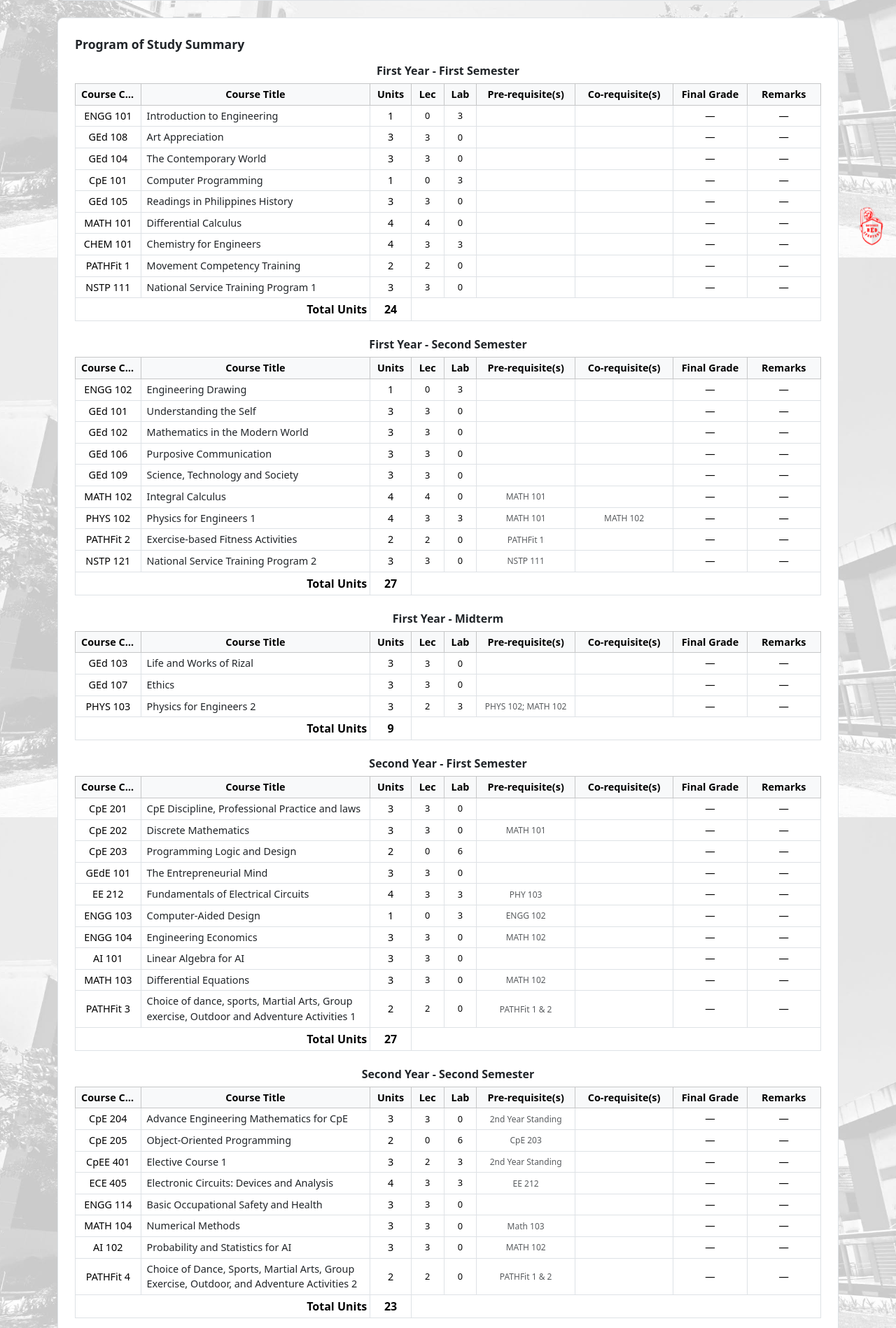
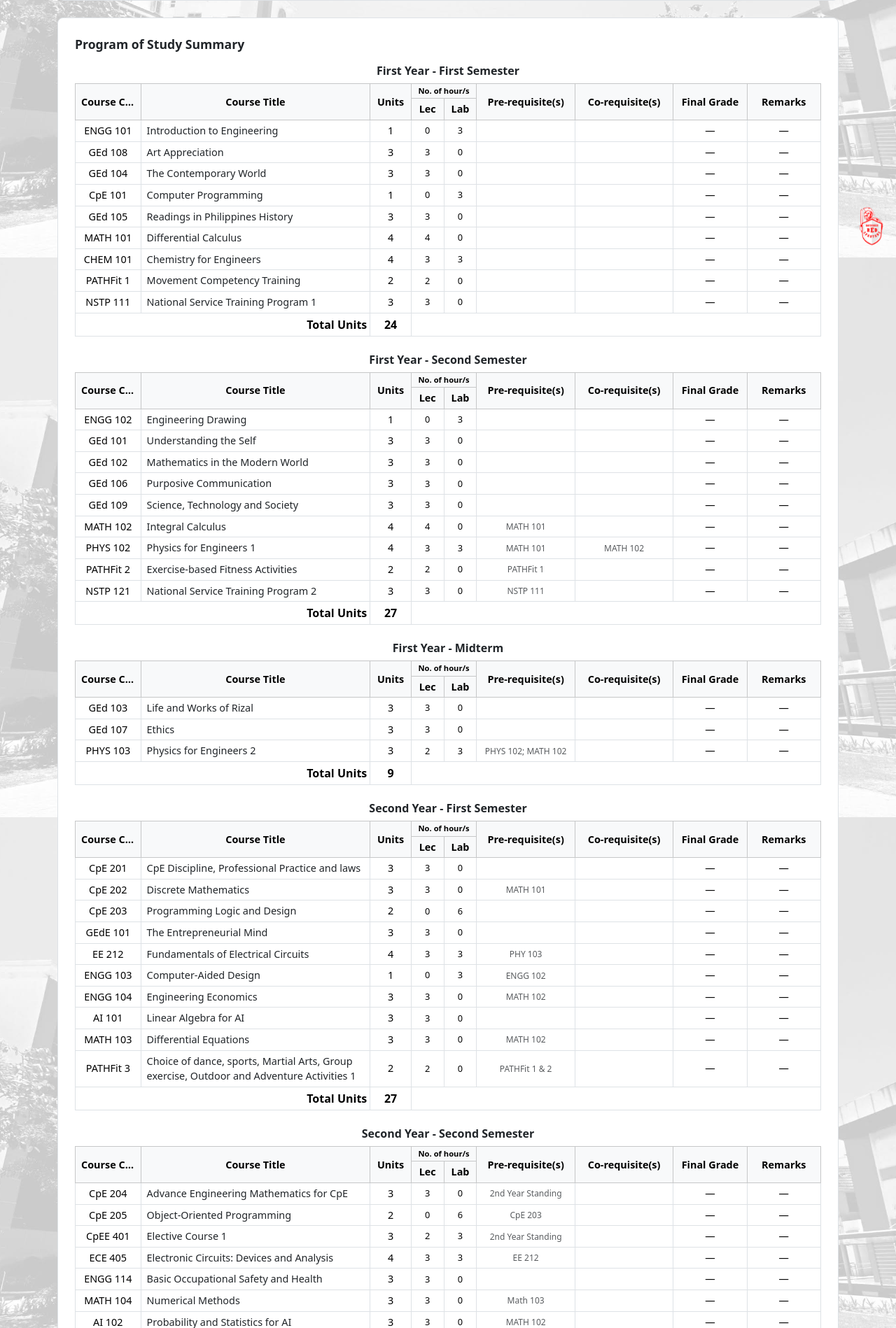
Before and after one commit to reeche679/Thesis, a Django app: template templates/pos/preview_pos.html in a window 1280 px wide. Shown: the part 432-2330 px from the top of the page at 70% size. Run offline with Django 5.2, Linux system fonts and the light colour scheme; the template is opened without the code that fills it, so the values that code supplies are empty.

Commit message:
Updated the tables & pdf with No. of hours format

```diff
--- a/templates/pos/preview_pos.html
+++ b/templates/pos/preview_pos.html
@@ -24,6 +24,14 @@
         vertical-align: middle;
         font-size: 0.9rem !important;
         color: #212529 !important;
+    }
+
+    /* "No. of hour/s" - small so it fits above Lec and Lab only */
+    .table thead th.hours-header {
+        font-size: 0.7rem;
+        font-weight: 700;
+        line-height: 1.1;
+        white-space: nowrap;
     }
 
     /* Column headers - slightly smaller so Pre-requisite(s) fits on one line (like Generate POS) */
@@ -198,15 +206,18 @@
             <table class="table table-sm align-middle table-bordered mb-0">
                 <thead class="table-light">
                     <tr class="text-center">
-                        <th style="width: 8%;">Course Code</th>
-                        <th style="width: 28%;">Course Title</th>
-                        <th style="width: 5%;">Units</th>
+                        <th rowspan="2" style="width: 8%;">Course Code</th>
+                        <th rowspan="2" style="width: 28%;">Course Title</th>
+                        <th rowspan="2" style="width: 5%;">Units</th>
+                        <th colspan="2" class="hours-header" style="width: 8%;">No. of hour/s</th>
+                        <th rowspan="2" style="width: 12%;">Pre-requisite(s)</th>
+                        <th rowspan="2" style="width: 12%;">Co-requisite(s)</th>
+                        <th rowspan="2" style="width: 9%;">Final Grade</th>
+                        <th rowspan="2" style="width: 9%;">Remarks</th>
+                    </tr>
+                    <tr class="text-center">
                         <th style="width: 4%;">Lec</th>
                         <th style="width: 4%;">Lab</th>
-                        <th style="width: 12%;">Pre-requisite(s)</th>
-                        <th style="width: 12%;">Co-requisite(s)</th>
-                        <th style="width: 9%;">Final Grade</th>
-                        <th style="width: 9%;">Remarks</th>
                     </tr>
                 </thead>
                 <tbody>
@@ -328,15 +339,18 @@
             <table class="table table-sm align-middle table-bordered mb-0">
                 <thead class="table-light">
                     <tr class="text-center">
-                        <th style="width: 8%;">Course Code</th>
-                        <th style="width: 28%;">Course Title</th>
-                        <th style="width: 5%;">Units</th>
+                        <th rowspan="2" style="width: 8%;">Course Code</th>
+                        <th rowspan="2" style="width: 28%;">Course Title</th>
+                        <th rowspan="2" style="width: 5%;">Units</th>
+                        <th colspan="2" class="hours-header" style="width: 8%;">No. of hour/s</th>
+                        <th rowspan="2" style="width: 12%;">Pre-requisite(s)</th>
+                        <th rowspan="2" style="width: 12%;">Co-requisite(s)</th>
+                        <th rowspan="2" style="width: 9%;">Final Grade</th>
+                        <th rowspan="2" style="width: 9%;">Remarks</th>
+                    </tr>
+                    <tr class="text-center">
                         <th style="width: 4%;">Lec</th>
                         <th style="width: 4%;">Lab</th>
-                        <th style="width: 12%;">Pre-requisite(s)</th>
-                        <th style="width: 12%;">Co-requisite(s)</th>
-                        <th style="width: 9%;">Final Grade</th>
-                        <th style="width: 9%;">Remarks</th>
                     </tr>
                 </thead>
                 <tbody>
@@ -458,15 +472,18 @@
             <table class="table table-sm align-middle table-bordered mb-0">
                 <thead class="table-light">
                     <tr class="text-center">
-                        <th style="width: 8%;">Course Code</th>
-                        <th style="width: 28%;">Course Title</th>
-                        <th style="width: 5%;">Units</th>
+                        <th rowspan="2" style="width: 8%;">Course Code</th>
+                        <th rowspan="2" style="width: 28%;">Course Title</th>
+                        <th rowspan="2" style="width: 5%;">Units</th>
+                        <th colspan="2" class="hours-header" style="width: 8%;">No. of hour/s</th>
+                        <th rowspan="2" style="width: 12%;">Pre-requisite(s)</th>
+                        <th rowspan="2" style="width: 12%;">Co-requisite(s)</th>
+                        <th rowspan="2" style="width: 9%;">Final Grade</th>
+                        <th rowspan="2" style="width: 9%;">Remarks</th>
+                    </tr>
+                    <tr class="text-center">
                         <th style="width: 4%;">Lec</th>
                         <th style="width: 4%;">Lab</th>
-                        <th style="width: 12%;">Pre-requisite(s)</th>
-                        <th style="width: 12%;">Co-requisite(s)</th>
-                        <th style="width: 9%;">Final Grade</th>
-                        <th style="width: 9%;">Remarks</th>
                     </tr>
                 </thead>
                 <tbody>
@@ -522,15 +539,18 @@
             <table class="table table-sm align-middle table-bordered mb-0">
                 <thead class="table-light">
                     <tr class="text-center">
-                        <th style="width: 8%;">Course Code</th>
-                        <th style="width: 28%;">Course Title</th>
-                        <th style="width: 5%;">Units</th>
+                        <th rowspan="2" style="width: 8%;">Course Code</th>
+                        <th rowspan="2" style="width: 28%;">Course Title</th>
+                        <th rowspan="2" style="width: 5%;">Units</th>
+                        <th colspan="2" class="hours-header" style="width: 8%;">No. of hour/s</th>
+                        <th rowspan="2" style="width: 12%;">Pre-requisite(s)</th>
+                        <th rowspan="2" style="width: 12%;">Co-requisite(s)</th>
+                        <th rowspan="2" style="width: 9%;">Final Grade</th>
+                        <th rowspan="2" style="width: 9%;">Remarks</th>
+                    </tr>
+                    <tr class="text-center">
                         <th style="width: 4%;">Lec</th>
                         <th style="width: 4%;">Lab</th>
-                        <th style="width: 12%;">Pre-requisite(s)</th>
-                        <th style="width: 12%;">Co-requisite(s)</th>
-                        <th style="width: 9%;">Final Grade</th>
-                        <th style="width: 9%;">Remarks</th>
                     </tr>
                 </thead>
                 <tbody>
@@ -663,15 +683,18 @@
             <table class="table table-sm align-middle table-bordered mb-0">
                 <thead class="table-light">
                     <tr class="text-center">
-                        <th style="width: 8%;">Course Code</th>
-                        <th style="width: 28%;">Course Title</th>
-                        <th style="width: 5%;">Units</th>
+                        <th rowspan="2" style="width: 8%;">Course Code</th>
+                        <th rowspan="2" style="width: 28%;">Course Title</th>
+                        <th rowspan="2" style="width: 5%;">Units</th>
+                        <th colspan="2" class="hours-header" style="width: 8%;">No. of hour/s</th>
+                        <th rowspan="2" style="width: 12%;">Pre-requisite(s)</th>
+                        <th rowspan="2" style="width: 12%;">Co-requisite(s)</th>
+                        <th rowspan="2" style="width: 9%;">Final Grade</th>
+                        <th rowspan="2" style="width: 9%;">Remarks</th>
+                    </tr>
+                    <tr class="text-center">
                         <th style="width: 4%;">Lec</th>
                         <th style="width: 4%;">Lab</th>
-                        <th style="width: 12%;">Pre-requisite(s)</th>
-                        <th style="width: 12%;">Co-requisite(s)</th>
-                        <th style="width: 9%;">Final Grade</th>
-                        <th style="width: 9%;">Remarks</th>
                     </tr>
                 </thead>
                 <tbody>
@@ -782,15 +805,18 @@
             <table class="table table-sm align-middle table-bordered mb-0">
                 <thead class="table-light">
                     <tr class="text-center">
-                        <th style="width: 8%;">Course Code</th>
-                        <th style="width: 28%;">Course Title</th>
-                        <th style="width: 5%;">Units</th>
+                        <th rowspan="2" style="width: 8%;">Course Code</th>
+                        <th rowspan="2" style="width: 28%;">Course Title</th>
+                        <th rowspan="2" style="width: 5%;">Units</th>
+                        <th colspan="2" class="hours-header" style="width: 8%;">No. of hour/s</th>
+                        <th rowspan="2" style="width: 12%;">Pre-requisite(s)</th>
+                        <th rowspan="2" style="width: 12%;">Co-requisite(s)</th>
+                        <th rowspan="2" style="width: 9%;">Final Grade</th>
+                        <th rowspan="2" style="width: 9%;">Remarks</th>
+                    </tr>
+                    <tr class="text-center">
                         <th style="width: 4%;">Lec</th>
                         <th style="width: 4%;">Lab</th>
-                        <th style="width: 12%;">Pre-requisite(s)</th>
-                        <th style="width: 12%;">Co-requisite(s)</th>
-                        <th style="width: 9%;">Final Grade</th>
-                        <th style="width: 9%;">Remarks</th>
                     </tr>
                 </thead>
                 <tbody>
@@ -890,15 +916,18 @@
             <table class="table table-sm align-middle table-bordered mb-0">
                 <thead class="table-light">
                     <tr class="text-center">
-                        <th style="width: 8%;">Course Code</th>
-                        <th style="width: 28%;">Course Title</th>
-                        <th style="width: 5%;">Units</th>
+                        <th rowspan="2" style="width: 8%;">Course Code</th>
+                        <th rowspan="2" style="width: 28%;">Course Title</th>
+                        <th rowspan="2" style="width: 5%;">Units</th>
+                        <th colspan="2" class="hours-header" style="width: 8%;">No. of hour/s</th>
+                        <th rowspan="2" style="width: 12%;">Pre-requisite(s)</th>
+                        <th rowspan="2" style="width: 12%;">Co-requisite(s)</th>
+                        <th rowspan="2" style="width: 9%;">Final Grade</th>
+                        <th rowspan="2" style="width: 9%;">Remarks</th>
+                    </tr>
+                    <tr class="text-center">
                         <th style="width: 4%;">Lec</th>
                         <th style="width: 4%;">Lab</th>
-                        <th style="width: 12%;">Pre-requisite(s)</th>
-                        <th style="width: 12%;">Co-requisite(s)</th>
-                        <th style="width: 9%;">Final Grade</th>
-                        <th style="width: 9%;">Remarks</th>
                     </tr>
                 </thead>
                 <tbody>
@@ -987,15 +1016,18 @@
             <table class="table table-sm align-middle table-bordered mb-0">
                 <thead class="table-light">
                     <tr class="text-center">
-                        <th style="width: 8%;">Course Code</th>
-                        <th style="width: 28%;">Course Title</th>
-                        <th style="width: 5%;">Units</th>
+                        <th rowspan="2" style="width: 8%;">Course Code</th>
+                        <th rowspan="2" style="width: 28%;">Course Title</th>
+                        <th rowspan="2" style="width: 5%;">Units</th>
+                        <th colspan="2" class="hours-header" style="width: 8%;">No. of hour/s</th>
+                        <th rowspan="2" style="width: 12%;">Pre-requisite(s)</th>
+                        <th rowspan="2" style="width: 12%;">Co-requisite(s)</th>
+                        <th rowspan="2" style="width: 9%;">Final Grade</th>
+                        <th rowspan="2" style="width: 9%;">Remarks</th>
+                    </tr>
+                    <tr class="text-center">
                         <th style="width: 4%;">Lec</th>
                         <th style="width: 4%;">Lab</th>
-                        <th style="width: 12%;">Pre-requisite(s)</th>
-                        <th style="width: 12%;">Co-requisite(s)</th>
-                        <th style="width: 9%;">Final Grade</th>
-                        <th style="width: 9%;">Remarks</th>
                     </tr>
                 </thead>
                 <tbody>
@@ -1051,15 +1083,18 @@
             <table class="table table-sm align-middle table-bordered mb-0">
                 <thead class="table-light">
                     <tr class="text-center">
-                        <th style="width: 8%;">Course Code</th>
-                        <th style="width: 28%;">Course Title</th>
-                        <th style="width: 5%;">Units</th>
+                        <th rowspan="2" style="width: 8%;">Course Code</th>
+                        <th rowspan="2" style="width: 28%;">Course Title</th>
+                        <th rowspan="2" style="width: 5%;">Units</th>
+                        <th colspan="2" class="hours-header" style="width: 8%;">No. of hour/s</th>
+                        <th rowspan="2" style="width: 12%;">Pre-requisite(s)</th>
+                        <th rowspan="2" style="width: 12%;">Co-requisite(s)</th>
+                        <th rowspan="2" style="width: 9%;">Final Grade</th>
+                        <th rowspan="2" style="width: 9%;">Remarks</th>
+                    </tr>
+                    <tr class="text-center">
                         <th style="width: 4%;">Lec</th>
                         <th style="width: 4%;">Lab</th>
-                        <th style="width: 12%;">Pre-requisite(s)</th>
-                        <th style="width: 12%;">Co-requisite(s)</th>
-                        <th style="width: 9%;">Final Grade</th>
-                        <th style="width: 9%;">Remarks</th>
                     </tr>
                 </thead>
                 <tbody>
@@ -1159,15 +1194,18 @@
             <table class="table table-sm align-middle table-bordered mb-0">
                 <thead class="table-light">
                     <tr class="text-center">
-                        <th style="width: 8%;">Course Code</th>
-                        <th style="width: 28%;">Course Title</th>
-                        <th style="width: 5%;">Units</th>
+                        <th rowspan="2" style="width: 8%;">Course Code</th>
+                        <th rowspan="2" style="width: 28%;">Course Title</th>
+                        <th rowspan="2" style="width: 5%;">Units</th>
+                        <th colspan="2" class="hours-header" style="width: 8%;">No. of hour/s</th>
+                        <th rowspan="2" style="width: 12%;">Pre-requisite(s)</th>
+                        <th rowspan="2" style="width: 12%;">Co-requisite(s)</th>
+                        <th rowspan="2" style="width: 9%;">Final Grade</th>
+                        <th rowspan="2" style="width: 9%;">Remarks</th>
+                    </tr>
+                    <tr class="text-center">
                         <th style="width: 4%;">Lec</th>
                         <th style="width: 4%;">Lab</th>
-                        <th style="width: 12%;">Pre-requisite(s)</th>
-                        <th style="width: 12%;">Co-requisite(s)</th>
-                        <th style="width: 9%;">Final Grade</th>
-                        <th style="width: 9%;">Remarks</th>
                     </tr>
                 </thead>
                 <tbody>
```
Also changed, not shown: pos_pdf.py (+26 -7 lines), templates/auth/register.html (+16 -1 lines), templates/pos/generate_pos.html (+98 -60 lines).
